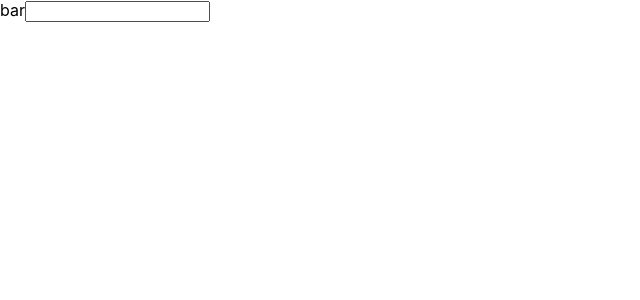
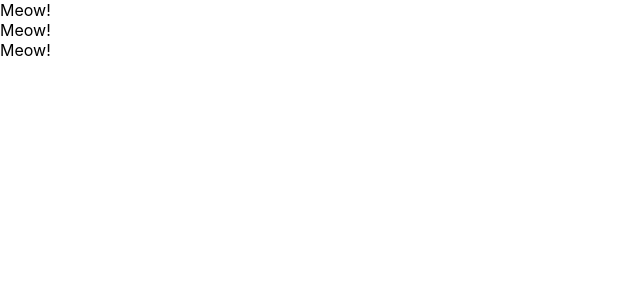
Before and after one commit to mixed-up8/udemy-react-redux-crud-application, a React (Create React App) app: page / in a window 1280 px wide. Shown: the top 300 px of the page, without its empty margins (0-640 px from the left). Built offline with nearby package versions, Linux system fonts and the light colour scheme.

Commit message:
create class components and functional components

```diff
--- a/src/App.js
+++ b/src/App.js
@@ -1,13 +1,16 @@
-//import React from 'react';
-import React, { Component } from 'react';
-/*
+import React from 'react';
+//import React, { Component } from 'react';
+
 function App() {
   return (
-    <div>Hello, world</div>
-
+    <div><Cat /><Cat /><Cat /></div>
   );
 }
- */
+const Cat = () => {
+  return <div>Meow!</div>
+}
+
+/*
 class App extends Component {
   render() {
     return (
@@ -18,4 +21,6 @@ class App extends Component {
     )
   }
 }
+ */
+
 export default App;
```
